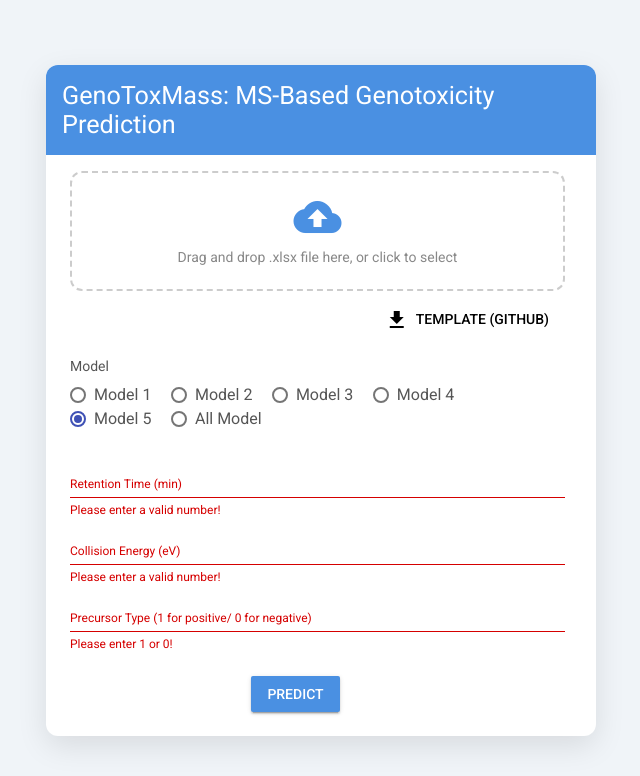
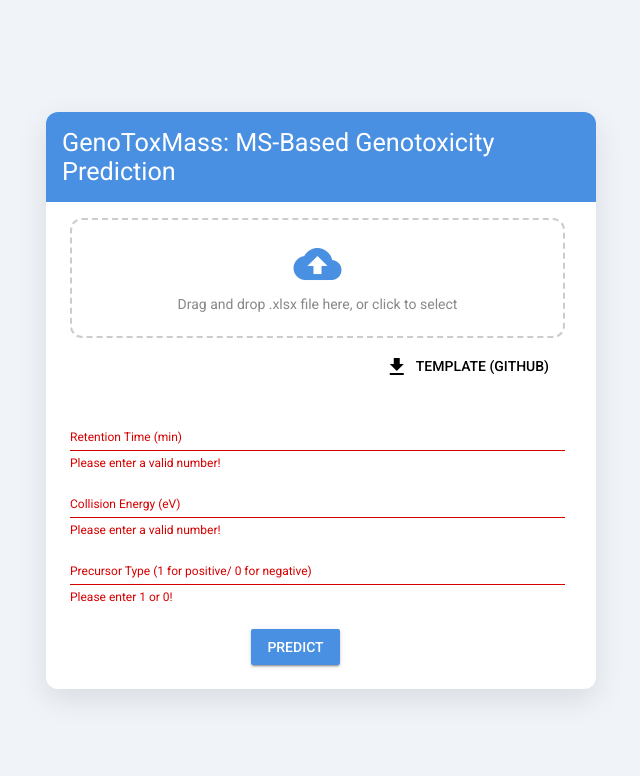
Before and after one commit to Molyleaf/toxic-prediction, a Flask app: page / in a window 1280 px wide. Shown: the top 776 px of the page, without its empty margins (319-959 px from the left). Run offline with Flask 3, Linux system fonts and the light colour scheme.

Commit message:
调整为与5.6版本兼容

```diff
--- a/templates/index.html
+++ b/templates/index.html
@@ -41,8 +41,7 @@
 				</a>
 			</div>
 
-        <!-- 模型选择（CatBoost 及 All） -->
-        <div style="margin: 10px 0 20px 0">
+			<div style="margin: 10px 0 20px 0; display: none;">
 				<span style="display:block; margin-bottom: 8px; color:#555;">Model</span>
 				<label class="mdl-radio mdl-js-radio mdl-js-ripple-effect" for="model_cb_1" style="margin-right:16px;">
 					<input type="radio" id="model_cb_1" class="mdl-radio__button" name="model_choice" value="cb_1">
```
Lines whose indentation alone changed are shown as unchanged.
